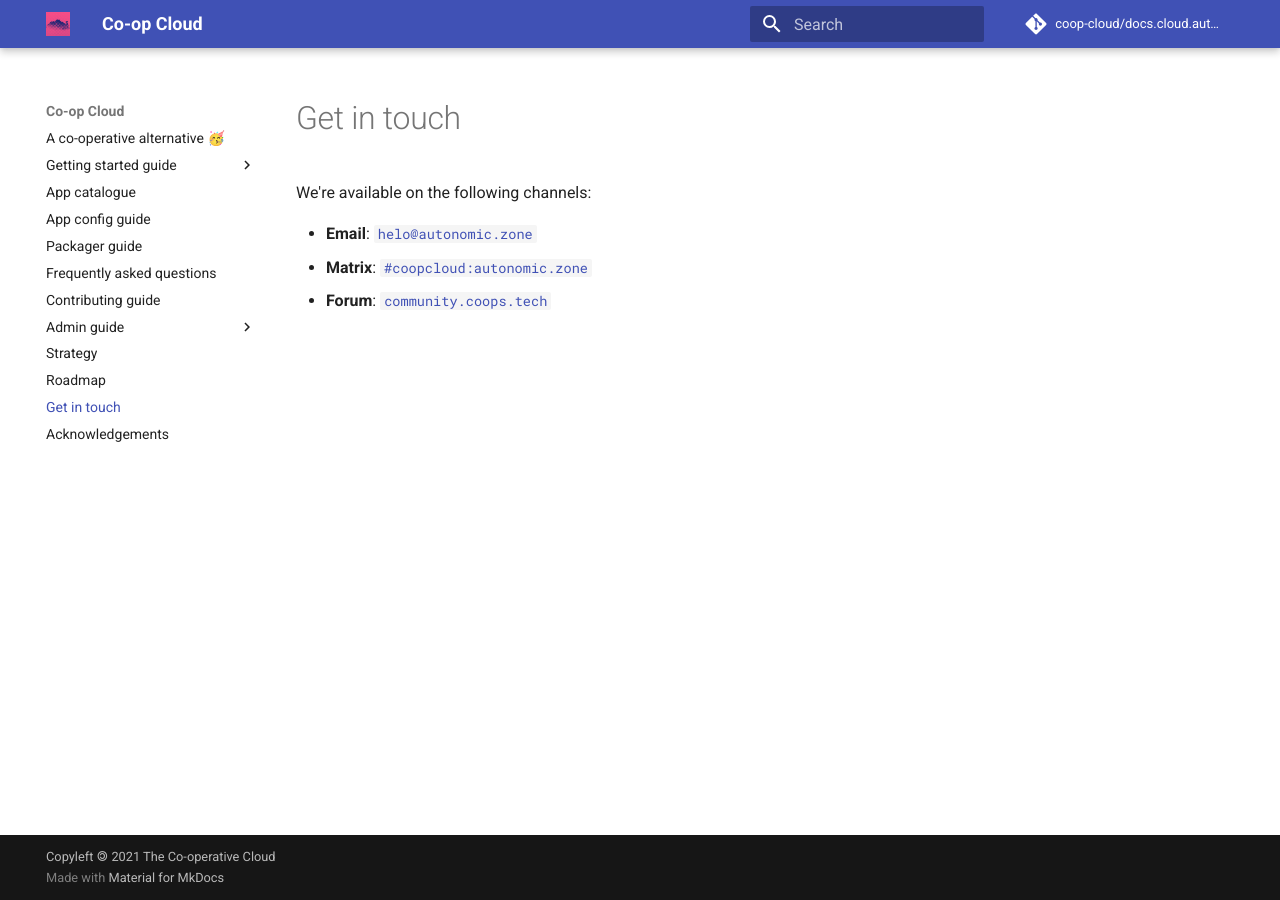
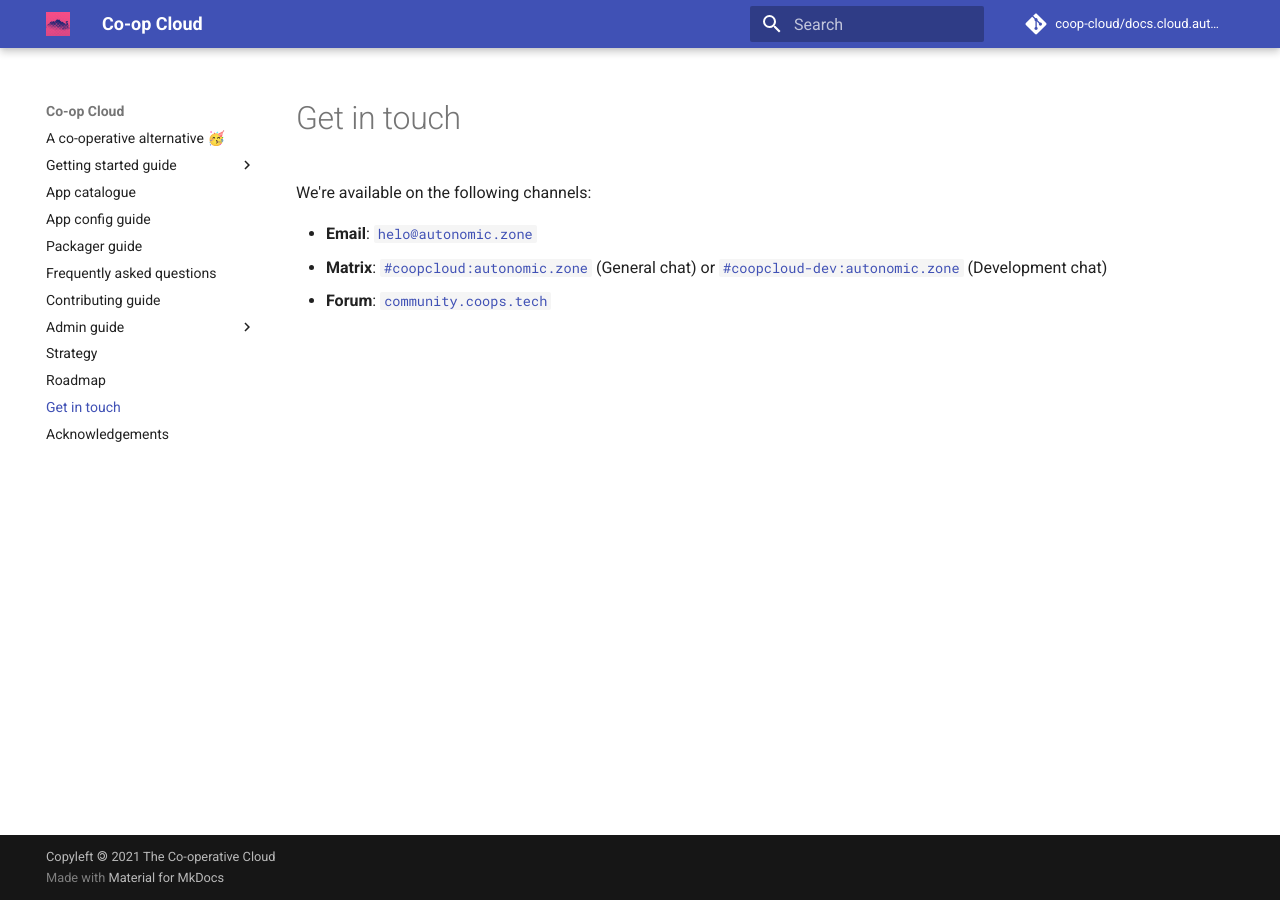
Before and after one commit to mayel/docs.coopcloud.tech, an MkDocs documentation site: the page built from docs/contact.md, in a window 1280 px wide. Built offline with MkDocs 1.6.1 and Material for MkDocs 9.7.7, drawn with Linux system fonts in a browser that asks for light colours.

Commit message:
Add dev room to listing

```diff
--- a/docs/contact.md
+++ b/docs/contact.md
@@ -5,5 +5,5 @@
 We're available on the following channels:
 
 - **Email**: [`helo@autonomic.zone`](mailto:helo@autonomic.zone)
-- **Matrix**: [`#coopcloud:autonomic.zone`](https://matrix.to/#/!JSVYWCRXSVMrAzgeKB:autonomic.zone?via=autonomic.zone)
+- **Matrix**: [`#coopcloud:autonomic.zone`](https://matrix.to/#/!JSVYWCRXSVMrAzgeKB:autonomic.zone?via=autonomic.zone) (General chat) or [`#coopcloud-dev:autonomic.zone`](https://matrix.to/#/!IFazIpLtxiScqbHqoa:autonomic.zone?via=autonomic.zone) (Development chat)
 - **Forum**: [`community.coops.tech`](https://community.coops.tech/)
```
